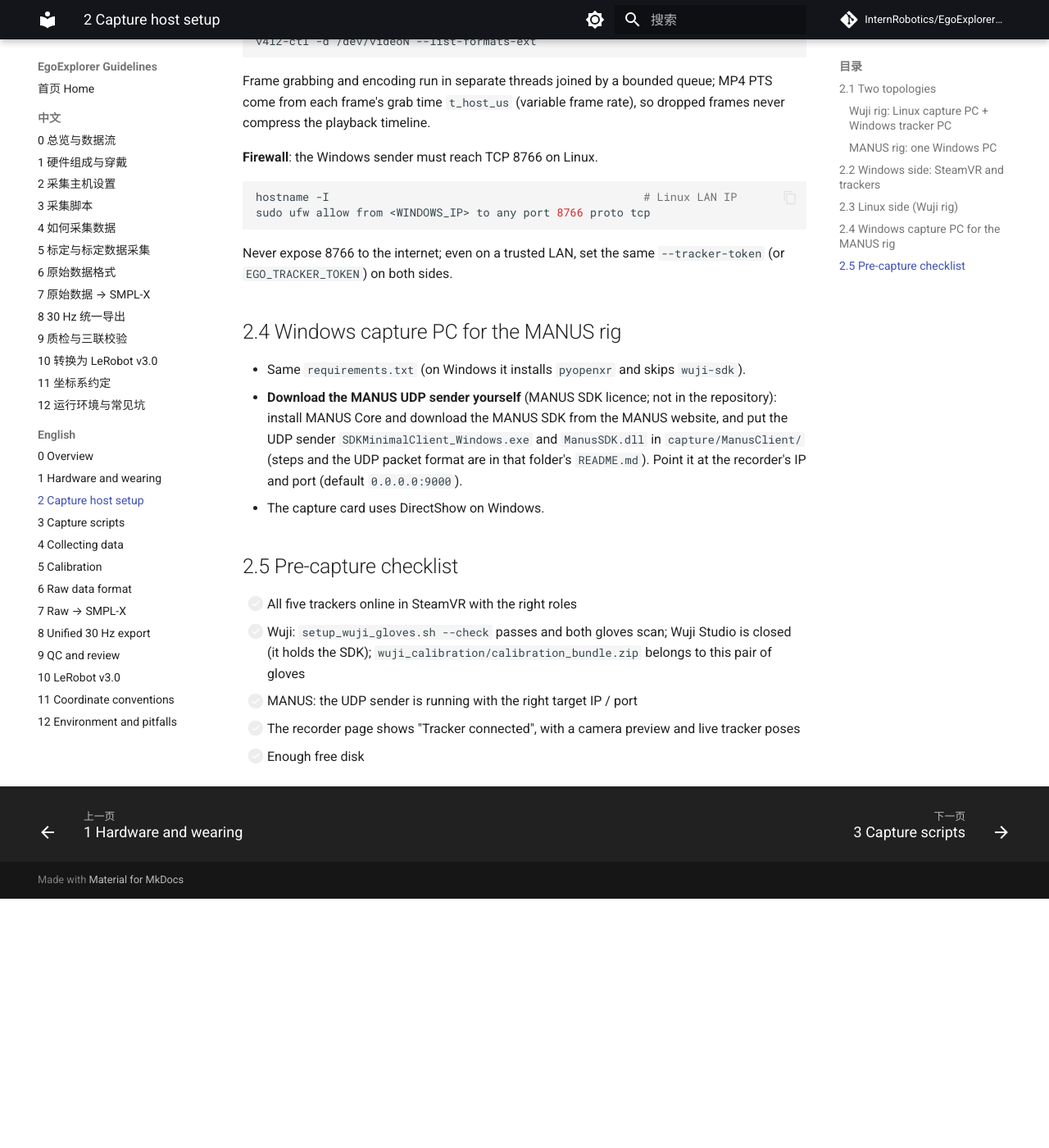
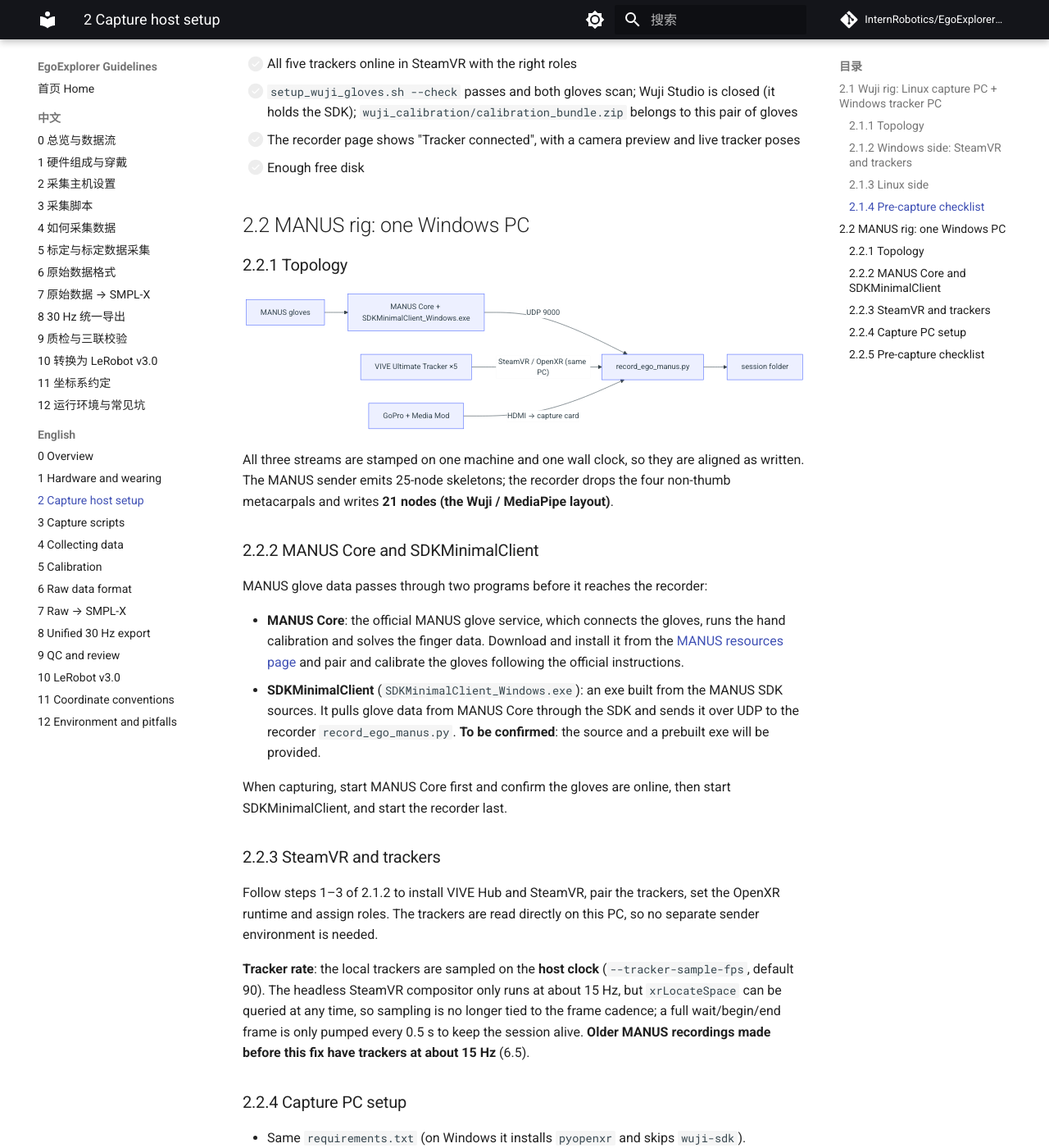
Before and after one commit to InternRobotics/EgoExplorer-Guidelines, an MkDocs documentation site: the page built from docs/en/02_host_setup.md, in a window 1280 px wide and 1400 px high, scrolled down 3131 px. Shown: the whole window at 82% size. Built offline with MkDocs 1.6.1 and Material for MkDocs 9.7.7, drawn with Linux system fonts in a browser that asks for light colours; comment, search, counter and statistics services are not loaded; before the commit the page ends 4227 px from its top, so only the background shows below that; some of the changed text lies outside the part shown.

Commit message:
Update En Doc

````diff
--- a/docs/en/02_host_setup.md
+++ b/docs/en/02_host_setup.md
@@ -4,9 +4,9 @@
 
 The capture code is in `capture/` of [egoexplorer-toolkit](https://github.com/InternRobotics/egoexplorer-toolkit). One code base supports both **Wuji** and **MANUS** gloves, with entry points `record_ego_wuji.py` and `record_ego_manus.py`.
 
-## 2.1 Two topologies
+## 2.1 Wuji rig: Linux capture PC + Windows tracker PC
 
-### Wuji rig: Linux capture PC + Windows tracker PC
+### 2.1.1 Topology
 
 ```mermaid
 flowchart LR
@@ -21,19 +21,7 @@ flowchart LR
 - Windows sends every pose with its own wall-clock time. Every 2 s the two sides take an NTP-style four-timestamp sample; Linux estimates the `Windows − Linux` offset from the lowest-RTT sample and converts tracker times to the Linux clock. Before the first estimate, and if an offset above 5 s is detected, it falls back to Linux receive time.
 - Measured in-session drift is 4.2 ms median with 0.39 ms fit jitter.
 
-### MANUS rig: one Windows PC
-
-```mermaid
-flowchart LR
-    M[MANUS gloves] --> MC[MANUS Core + SDKMinimalClient_Windows.exe] -- UDP 9000 --> R
-    T[VIVE Ultimate Tracker ×5] -- SteamVR / OpenXR (same PC) --> R
-    G[GoPro + Media Mod] -- HDMI → capture card --> R[record_ego_manus.py]
-    R --> F[session folder]
-```
-
-All three streams are stamped on one machine and one wall clock, so they are aligned as written. The MANUS sender emits 25-node skeletons; the recorder drops the four non-thumb metacarpals and writes **21 nodes (the Wuji / MediaPipe layout)**.
-
-## 2.2 Windows side: SteamVR and trackers
+### 2.1.2 Windows side: SteamVR and trackers
 
 1. Install **VIVE Hub** and **SteamVR**, pair the five Ultimate Trackers with the dongle and build the play-area map following VIVE Hub (inside-out tracking needs it).
 2. In SteamVR, **make SteamVR the active OpenXR Runtime**.
@@ -47,11 +35,9 @@ All three streams are stamped on one machine and one wall clock, so they are ali
    python -m pip install -r requirements-tracker-windows.txt
    ```
 
-**Tracker rate**:
-- Wuji rig: the sender sends at most 90 FPS by default (`--send-fps 90`) and Linux writes at most 120 FPS (`--tracker-record-fps`). The cap matters: some headless OpenXR runtimes return from `wait_frame` immediately, and without a cap they produce near-1000 FPS duplicate poses that starve glove reception on Linux.
-- MANUS rig: the local trackers are sampled on the **host clock** (`--tracker-sample-fps`, default 90). The headless SteamVR compositor only runs at about 15 Hz, but `xrLocateSpace` can be queried at any time, so sampling is no longer tied to the frame cadence; a full wait/begin/end frame is only pumped every 0.5 s to keep the session alive. **Older MANUS recordings made before this fix have trackers at about 15 Hz** (6.5).
+**Tracker rate**: the sender sends at most 90 FPS by default (`--send-fps 90`) and Linux writes at most 120 FPS (`--tracker-record-fps`). The cap matters: some headless OpenXR runtimes return from `wait_frame` immediately, and without a cap they produce near-1000 FPS duplicate poses that starve glove reception on Linux.
 
-## 2.3 Linux side (Wuji rig)
+### 2.1.3 Linux side
 
 Ubuntu 22.04 or newer (required by the Wuji SDK), Python 3.10 / 3.11.
 
@@ -81,11 +67,18 @@ The script never flushes existing addresses and never touches the NIC carrying t
    python scripts/wuji_calibration_tool.py users                  # existing users, * = current
    python scripts/wuji_calibration_tool.py create-user "rig-A"    # note the returned user_id
    ```
-3. Calibrate:
+3. Calibrate (prefer 3.1; use 3.2 if Wuji Studio is not available):
+
+   **3.1 Calibrate in Wuji Studio (recommended)**
+
+   Open Wuji Studio, select the user created in the previous step and run the hand calibration for each glove following the [Wuji Studio documentation](https://docs.wuji.tech/docs/en/wuji-studio/latest/). When it is done, **close Wuji Studio** before exporting.
+
+   **3.2 Calibrate with the script**
+
    ```bash
    python scripts/wuji_calibration_tool.py calibrate --user <user_id>
    ```
-   This runs the SDK hand calibration for each glove; the terminal prints each requested pose (step name, state, hints) — follow them through. Calibrating the same user in Wuji Studio works too.
+   This runs the SDK hand calibration for each glove; the terminal prints each requested pose (step name, state, hints) — follow them through.
 4. Export:
    ```bash
    python scripts/wuji_calibration_tool.py export --user <user_id>   # -> wuji_calibration/calibration_bundle.zip
@@ -114,16 +107,51 @@ sudo ufw allow from <WINDOWS_IP> to any port 8766 proto tcp
 
 Never expose 8766 to the internet; even on a trusted LAN, set the same `--tracker-token` (or `EGO_TRACKER_TOKEN`) on both sides.
 
-## 2.4 Windows capture PC for the MANUS rig
+### 2.1.4 Pre-capture checklist
+
+- [ ] All five trackers online in SteamVR with the right roles
+- [ ] `setup_wuji_gloves.sh --check` passes and both gloves scan; Wuji Studio is closed (it holds the SDK); `wuji_calibration/calibration_bundle.zip` belongs to this pair of gloves
+- [ ] The recorder page shows "Tracker connected", with a camera preview and live tracker poses
+- [ ] Enough free disk
+
+## 2.2 MANUS rig: one Windows PC
+
+### 2.2.1 Topology
+
+```mermaid
+flowchart LR
+    M[MANUS gloves] --> MC[MANUS Core + SDKMinimalClient_Windows.exe] -- UDP 9000 --> R
+    T[VIVE Ultimate Tracker ×5] -- SteamVR / OpenXR (same PC) --> R
+    G[GoPro + Media Mod] -- HDMI → capture card --> R[record_ego_manus.py]
+    R --> F[session folder]
+```
+
+All three streams are stamped on one machine and one wall clock, so they are aligned as written. The MANUS sender emits 25-node skeletons; the recorder drops the four non-thumb metacarpals and writes **21 nodes (the Wuji / MediaPipe layout)**.
+
+### 2.2.2 MANUS Core and SDKMinimalClient
+
+MANUS glove data passes through two programs before it reaches the recorder:
+
+- **MANUS Core**: the official MANUS glove service, which connects the gloves, runs the hand calibration and solves the finger data. Download and install it from the [MANUS resources page](https://docs.manus-meta.com/3.0.0/Resources/) and pair and calibrate the gloves following the official instructions.
+- **SDKMinimalClient** (`SDKMinimalClient_Windows.exe`): an exe built from the MANUS SDK sources. It pulls glove data from MANUS Core through the SDK and sends it over UDP to the recorder `record_ego_manus.py`. **To be confirmed**: the source and a prebuilt exe will be provided.
+
+When capturing, start MANUS Core first and confirm the gloves are online, then start SDKMinimalClient, and start the recorder last.
+
+### 2.2.3 SteamVR and trackers
+
+Follow steps 1–3 of 2.1.2 to install VIVE Hub and SteamVR, pair the trackers, set the OpenXR runtime and assign roles. The trackers are read directly on this PC, so no separate sender environment is needed.
+
+**Tracker rate**: the local trackers are sampled on the **host clock** (`--tracker-sample-fps`, default 90). The headless SteamVR compositor only runs at about 15 Hz, but `xrLocateSpace` can be queried at any time, so sampling is no longer tied to the frame cadence; a full wait/begin/end frame is only pumped every 0.5 s to keep the session alive. **Older MANUS recordings made before this fix have trackers at about 15 Hz** (6.5).
+
+### 2.2.4 Capture PC setup
 
 - Same `requirements.txt` (on Windows it installs `pyopenxr` and skips `wuji-sdk`).
-- **Download the MANUS UDP sender yourself** (MANUS SDK licence; not in the repository): install MANUS Core and download the MANUS SDK from the MANUS website, and put the UDP sender `SDKMinimalClient_Windows.exe` and `ManusSDK.dll` in `capture/ManusClient/` (steps and the UDP packet format are in that folder's `README.md`). Point it at the recorder's IP and port (default `0.0.0.0:9000`).
+- Prepare MANUS Core and the UDP sender as in 2.2.2.
 - The capture card uses DirectShow on Windows.
 
-## 2.5 Pre-capture checklist
+### 2.2.5 Pre-capture checklist
 
 - [ ] All five trackers online in SteamVR with the right roles
-- [ ] Wuji: `setup_wuji_gloves.sh --check` passes and both gloves scan; Wuji Studio is closed (it holds the SDK); `wuji_calibration/calibration_bundle.zip` belongs to this pair of gloves
-- [ ] MANUS: the UDP sender is running with the right target IP / port
+- [ ] The UDP sender is running with the right target IP / port
 - [ ] The recorder page shows "Tracker connected", with a camera preview and live tracker poses
 - [ ] Enough free disk
````
Also changed, not shown: docs/en/00_overview.md (+1 -1 lines), docs/en/01_hardware_and_wearing.md (+15 -16 lines), docs/en/03_capture_scripts.md (+40 -8 lines), docs/en/04_data_collection.md (+3 -3 lines), docs/en/12_environment_and_pitfalls.md (+1 -1 lines).
